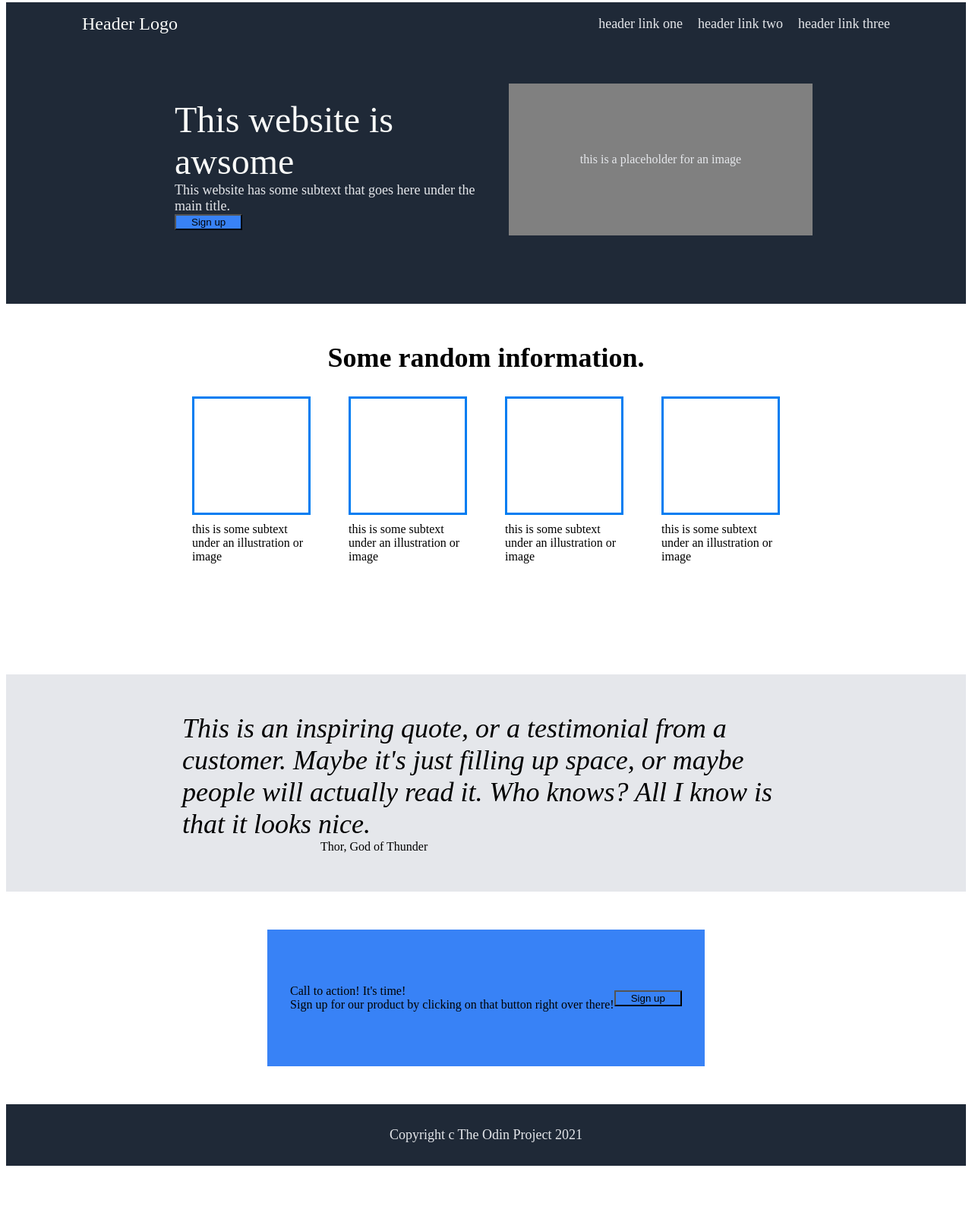
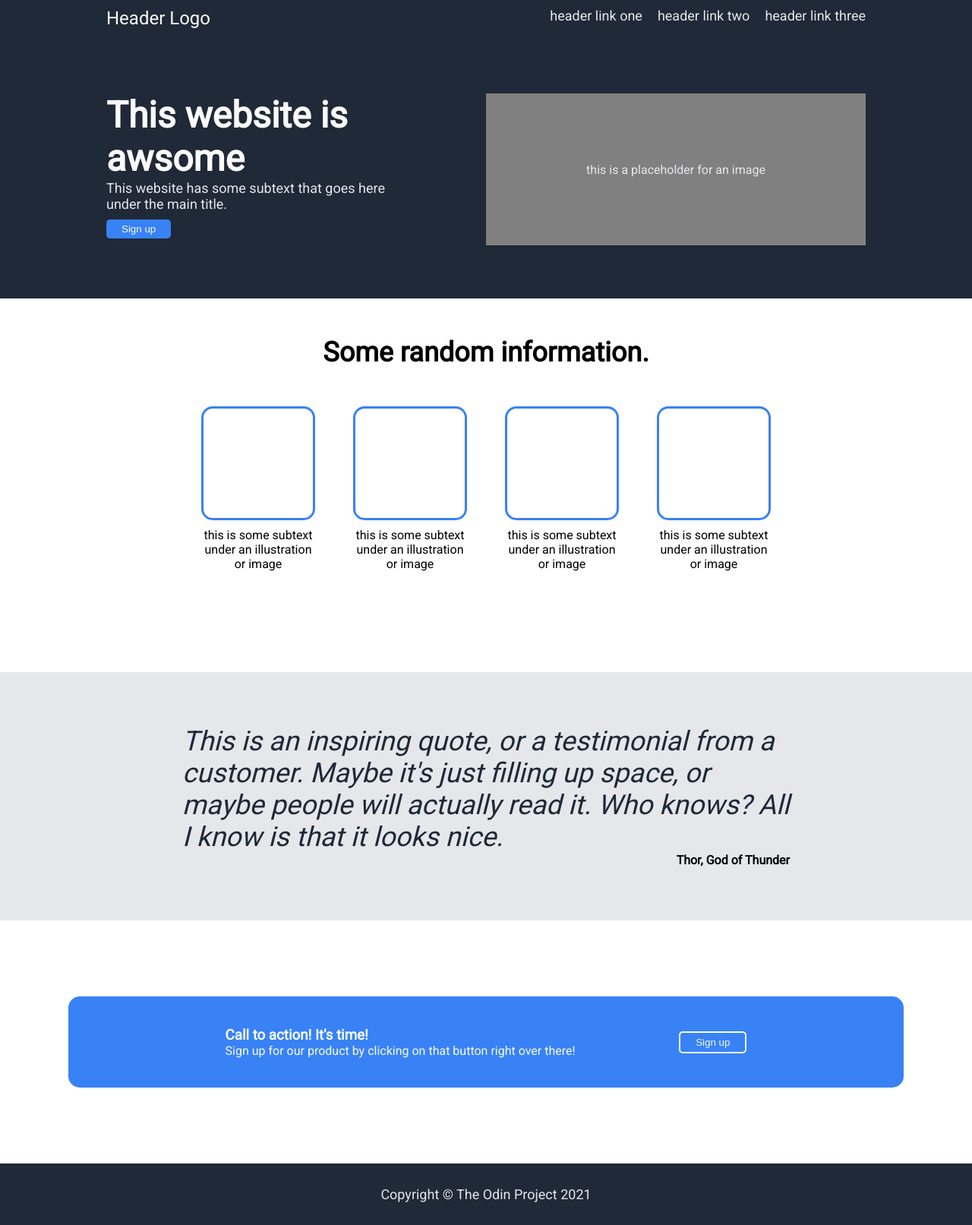
Before and after one commit to TheCatShepherd/landing-page, a plain HTML site: page index.html in a window 1280 px wide. Shown: the part 5-1618 px from the top of the page at 76% size. Before the commit the page ends 1548 px from the top, so only its background shows below. Drawn offline with Linux system fonts and the light colour scheme.

Commit message:
Change <div> to appropriate tags in index.html and update style.css to reflect changes

```diff
--- a/index.html
+++ b/index.html
@@ -8,28 +8,33 @@
         <link rel="stylesheet" href="style.css">
     </head>
     <body>
-        <div class="header">
+        <nav class="navbar">
+            <div class="container">
                 <div class="logo">Header Logo</div>
-            <div class="right">
                 <ul class="links">
                     <li><a href="#">header link one</a></li>
                     <li><a href="#">header link two</a></li>
                     <li><a href="#">header link three</a></li>
                 </ul>
             </div>
-        </div>
-        <div class="hero">
+        </nav>
+
+        <header class="hero">
+            <div class="container">
                 <div class="left">
-                <div class="title">This website is awsome</div>
-                <div class="text">This website has some subtext that goes here under the main title.</div>
+                    <h1>This website is awsome</h1>
+                    <p>This website has some subtext that goes here under the main title.</p>
                     <button>Sign up</button>
                 </div>
                 <div class="placeholder">
                     <p>this is a placeholder for an image</p>
                 </div>
             </div>
-        <div class="info">
-            <div class="title">Some random information.</div>
+        </header>
+
+        <section class="info">
+            <div class="container">
+                <h2>Some random information.</h2>
                 <div class="images">
                     <div class="image">
                         <div class="square"></div>
@@ -49,21 +54,26 @@
                     </div>
                 </div>
             </div>
-        <div class="quote">
-            <div class="text">This is an inspiring quote, or a testimonial from a customer. Maybe it's just filling up space, or maybe people will actually read it. Who knows? All I know is that it looks nice.</div>
-            <div class="signature">Thor, God of Thunder</div>
+        </section>
+
+        <section class="testimonial">
+            <div class="container">
+                <p class="quote">This is an inspiring quote, or a testimonial from a customer. Maybe it's just filling up space, or maybe people will actually read it. Who knows? All I know is that it looks nice.</p>
+                <p class="signature">Thor, God of Thunder</p>
             </div>
-        <div class="bottom">
+        </section>
+
+        <section class="bottom">
             <div class="container">
                 <div class="action">
-                    <div class="title">Call to action! It's time!</div>
-                    <div class="text">Sign up for our product by clicking on that button right over there!</div>
+                    <h3>Call to action! It's time!</h3>
+                    <p class="text">Sign up for our product by clicking on that button right over there!</p>
                 </div>
                 <button>Sign up</button>
             </div>
-        </div>
-        <div class="footer">
-            <div>Copyright c The Odin Project 2021</div>
-        </div>
+        </section>
+        <footer class="footer">
+            <p>Copyright &copy The Odin Project 2021</p>
+        </footer>
     </body>
 </html>
--- a/style.css
+++ b/style.css
@@ -1,24 +1,43 @@
-.body {
-    display: flex;
-    flex-direction: column;
+@import url('https://fonts.googleapis.com/css2?family=Roboto&display=swap');
+
+* {
+    box-sizing: border-box;
+    margin: 0;
+    padding: 0;
 }
 
-.header,
-.hero {
-    display: flex;
-    background-color: #1F2937;
-    padding-left: 100px;
-    padding-right: 100px;
-    padding-bottom: 50px;
+body {
+    font-family: 'Roboto', sans-serif;
 }
 
-.header {
-    align-items: center;
+.container {
+    max-width: 1100px;
+    margin: 0 auto;
+    padding: 0 50px;
+    display: flex;
 }
 
-.header > .right {
+.navbar,
+.hero {
+    background-color: #1F2937;
+    padding-bottom: 70px;
+    padding-top: 15px;
+}
+
+.navbar .container {
+    justify-content: space-between;
+}
+
+.navbar .links{
     color: #E5E7EB;
     font-size: 18px;
+    display: flex;
+}
+
+.logo {
+    color: #F9FAF8;
+    font-size: 24px;
+    margin-right: auto;
 }
 
 ul {
@@ -31,49 +50,45 @@ a {
     color: #E5E7EB;
 }
 
-.header > .logo {
-    color: #F9FAF8;
-    font-size: 24px;
-    margin-right: auto;
-}
 
-.links {
+.hero .container {
     display: flex;
-
-}
-
-.hero {
-    display: flex;
-    justify-content: center;
+    justify-content: space-between;
     gap: 20px;
+    flex-wrap: wrap;
 }
 
 button {
     background-color: #3882F6;
     padding-left: 20px;
     padding-right: 20px;
+    border-radius: 5px;
+    border: none;
+    padding-top: 5px;
+    padding-bottom: 5px;
+    color: #F9FAF8;
 }
 
 .left {
     height: 200px;
     width: 400px;
-    padding: 20px;
 }
 
-.left > .title {
+h1 {
     color: #F9FAF8;
     font-size: 48px;
 }
 
-.left > .text {
+.left p {
     color: #E5E7EB;
     font-size: 18px;
+    padding-bottom: 10px;
 }
 
 .placeholder {
     display: flex;
     height: 200px;
-    width: 400px;
+    width: 500px;
     background-color: gray;
     justify-content: center;
     align-items: center;
@@ -86,24 +101,29 @@ button {
     padding: 50px;
 }
 
-.info > .title {
-    display: flex;
-    justify-content: center;
+.info .container {
+    flex-direction: column;
+}
+
+h2 {
+    align-self: center;
     font-size: 36px;
     font-weight: bolder;
-    padding-bottom: 30px;
+    padding-bottom: 50px;
 }
 
 .images {
     display: flex;
     justify-content: center;
     gap: 50px;
+    flex-wrap: wrap;
 }
 
 .square {
     height: 150px;
     width: 150px;
-    border: rgb(0, 125, 241) solid ;
+    border: #3882F6 solid ;
+    border-radius: 15px;
 }
 
 .image > .text {
@@ -111,46 +131,57 @@ button {
     height: 150px;
     width: 150px;
     padding-top: 10px;
+    text-align: center;
+}
+
+.testimonial {
+    background-color: #E5E7EB;
+    padding: 70px;
+}
+
+.testimonial .container {
+    flex-direction: column;
+    align-items: center;
 }
 
 .quote {
-    display: flex;
-    flex-direction: column;
-    background-color: #E5E7EB;
-    padding: 50px;
-    align-items: center;
+    font-size: 36px;
+    font-style: italic;
+    color: #1F2937;
+    width: 800px;
+    font-weight: 100;
 }
 
-.quote > .text {
-    font-size: 36px;
-    font-style: italic;
-    display: flex;
-    justify-content: center;
+.signature {
     width: 800px;
-}
-
-.quote > .signature {
-    width: 800px;
-    align-self: flex-end;
+    text-align: end;
+    font-weight: 600;
 }
 
 .bottom {
-    display: flex;
-    padding: 50px;
-    justify-content: center;
+    padding: 100px 0;
 }
 
 .bottom > .container {
-    display: flex;
     background-color: #3882F6;
     height: 120px;
-    padding: 30px;
+    width: 100%;
+    padding: 30px 70px;
     align-items: center;
+    border-radius: 15px;
+    justify-content: space-evenly
 }
 
-.bottom > .title {
-    display: flex;
-    flex-direction: column;
+h3 {
+    color: #F9FAF8;
+}
+
+.action .text {
+    color: #F9FAF8;
+}
+
+.container > button {
+    border: 2px solid #F9FAF8;
 }
 
 .footer {
```
Lines whose indentation alone changed are shown as unchanged.
